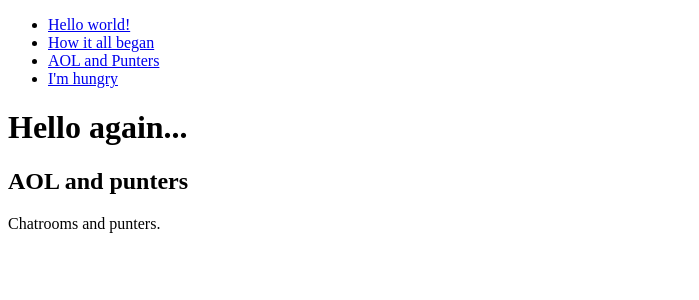
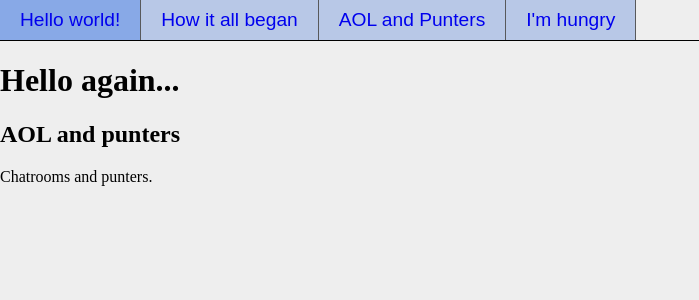
Before and after one commit to IrynaIglehart/Simple-Html-Lesson, a Jekyll site: the page built from _posts/2016-06-05-aol-and-punters.md, in a window 1280 px wide. Shown: the top 300 px of the page, without its empty margins (0-699 px from the left). Built offline with Jekyll 4.4.1, drawn with Linux system fonts in a browser that asks for light colours.

Commit message:
changed base url

```diff
--- a/_config.yml
+++ b/_config.yml
@@ -43,7 +43,7 @@ excerpt_separator: "\n\n"
 # detach:  false
 # port:    4000
 # host:    127.0.0.1
-# baseurl: "" # does not include hostname
+baseurl: "/Simple-Html-Lesson/" # does not include hostname
 
 # Outputting
 permalink:     date
--- a/_includes/header.html
+++ b/_includes/header.html
@@ -3,6 +3,6 @@
   <head>
     <meta charset="utf-8">
     <title>Iryna</title>
-    <link rel="stylesheet" type="text/css" href="css/styles.css">
+    <link rel="stylesheet" type="text/css" href="{{ site.baseurl }}css/styles.css">
   </head>
   <body>
```
